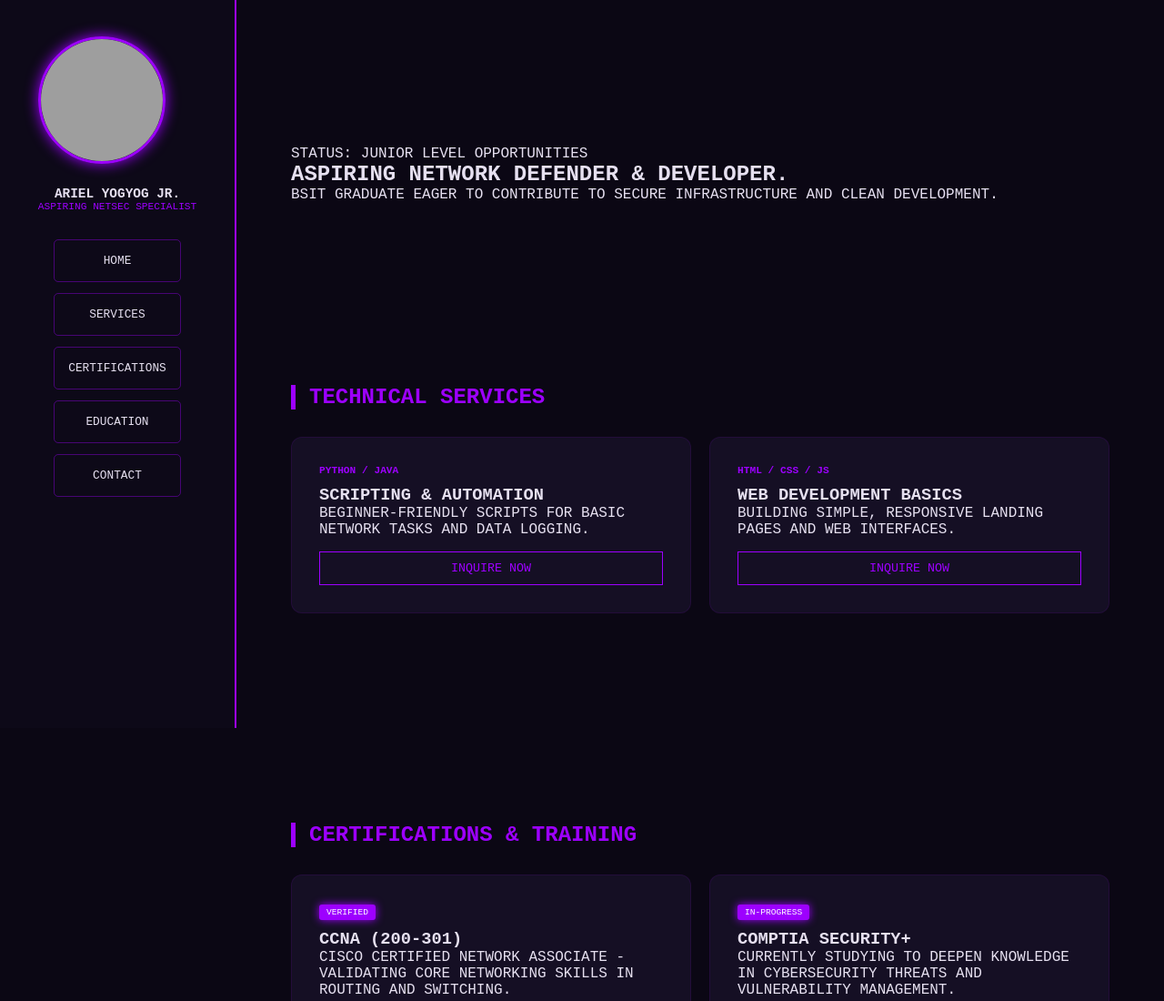
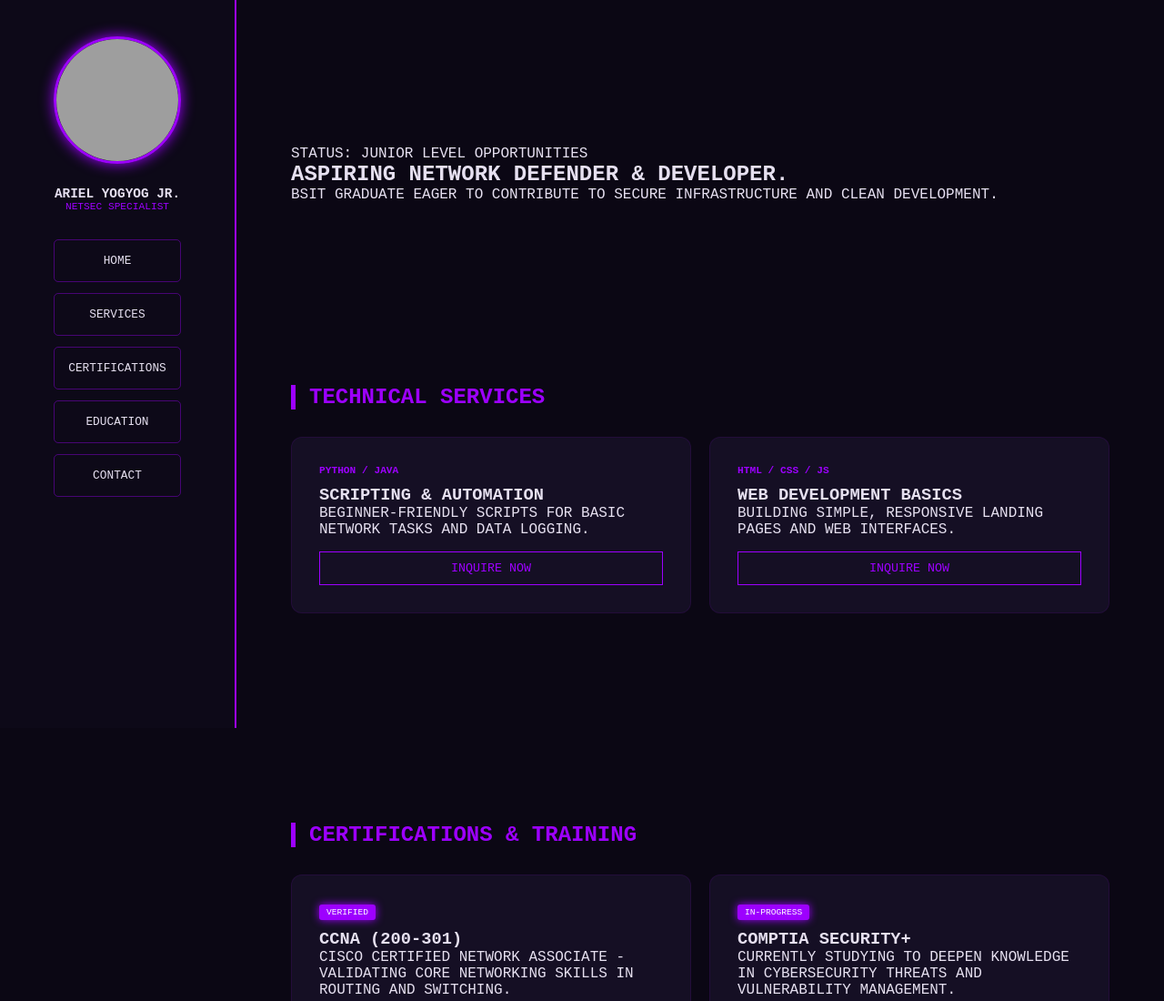
Before and after one commit to eisen22/Landing-Page, a plain HTML site: page index.html in a window 1280 px wide. Shown: the top 1100 px of the page at 91% size. Drawn offline with Linux system fonts and the light colour scheme; grey boxes are pictures that could not be loaded.

Commit message:
Update index.html

```diff
--- a/index.html
+++ b/index.html
@@ -12,7 +12,7 @@
         <div class="profile">
             <img src="https://i.pinimg.com/736x/ac/54/cb/ac54cb1e14f33ff8f72359101678907b.jpg" alt="Ariel Yogyog Jr." class="avatar">
             <h3>ARIEL YOGYOG JR.</h3>
-            <p>ASPIRING NETSEC SPECIALIST</p>
+            <p>NETSEC SPECIALIST</p>
         </div>
         <nav>
             <ul>
```
